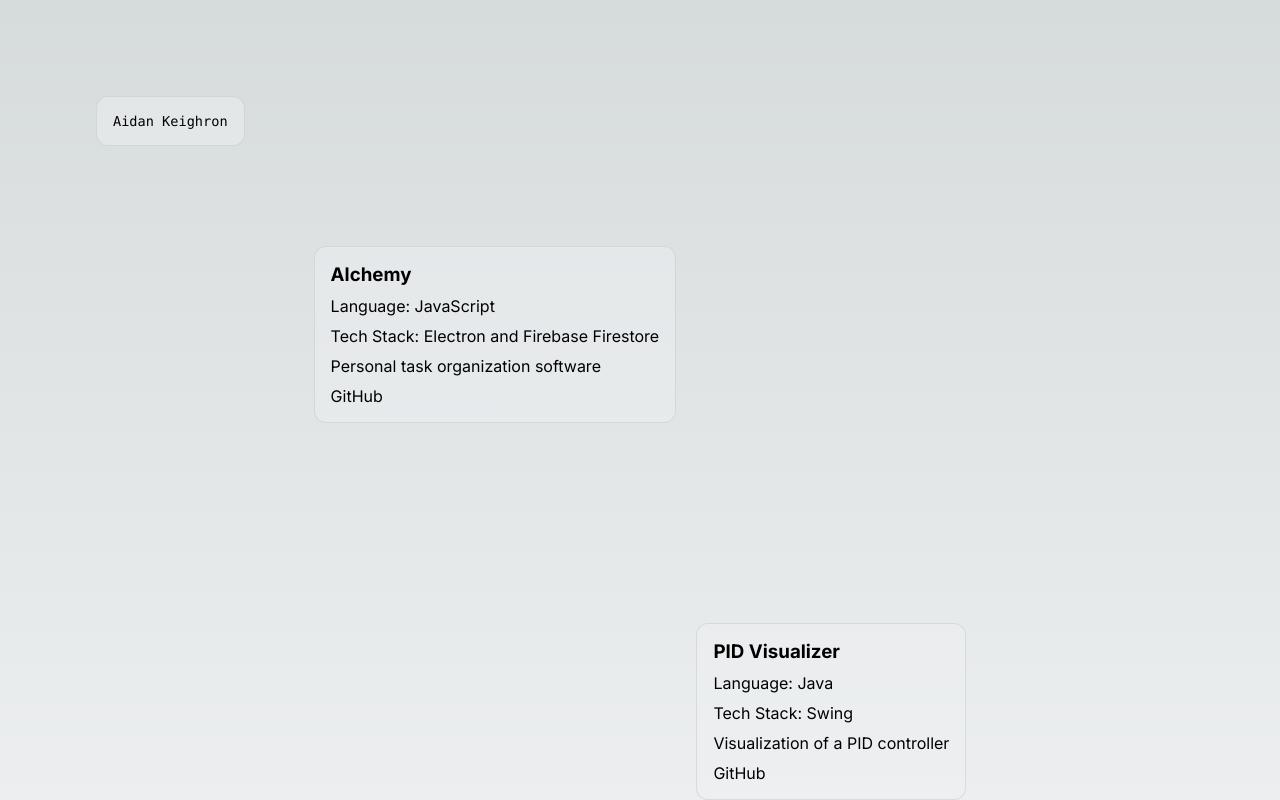
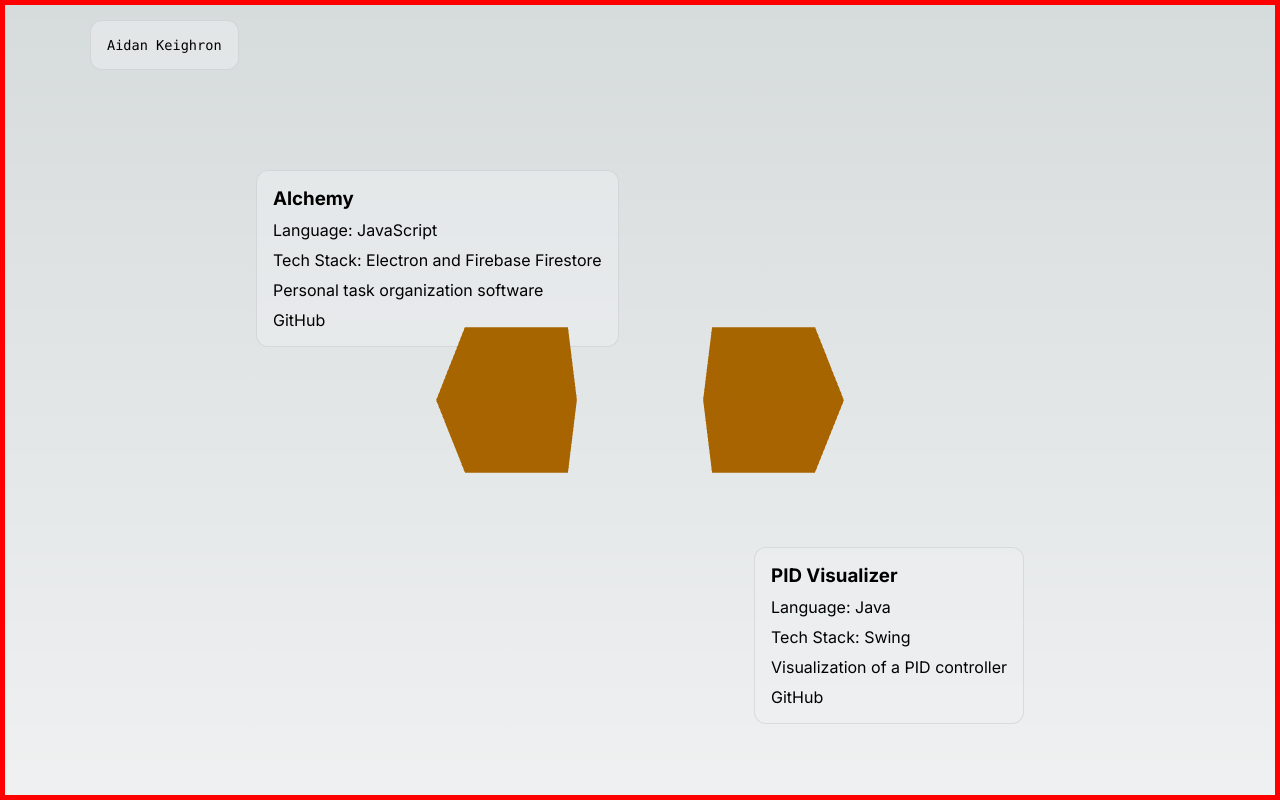
Before and after one commit to aidankeighron/personal-website, a Next.js app: page / in a window 1280 px wide. Shown: the top 800 px of the page. Built offline with nearby package versions, Linux system fonts and the light colour scheme.

Commit message:
canvas working

```diff
--- a/app/layout.tsx
+++ b/app/layout.tsx
@@ -9,11 +9,7 @@ export const metadata: Metadata = {
   description: "Generated by create next app",
 };
 
-export default function RootLayout({
-  children,
-}: Readonly<{
-  children: React.ReactNode;
-}>) {
+export default function RootLayout({children}: Readonly<{children: React.ReactNode}>) {
   return (
     <html lang="en">
       <body className={inter.className}>{children}</body>
--- a/app/page.module.css
+++ b/app/page.module.css
@@ -2,10 +2,22 @@
   display: flex;
   flex-direction: column;
   align-items: center;
-  padding: 6rem;
+  margin: 0px;
 }
 
-.description {
+.scene {
+  position: fixed;
+  width: 100%;
+  height: 100%;
+  border: 5px red solid;
+  z-index: 2;
+}
+
+.canvas{
+  background: #000;
+}
+
+.header {
   display: inherit;
   justify-content: inherit;
   align-items: inherit;
@@ -14,9 +26,10 @@
   width: 100%;
   z-index: 2;
   font-family: var(--font-mono);
+  margin-top: 20px;
 }
 
-.description p {
+.header p {
   position: relative;
   margin: 0;
   padding: 1rem;
--- a/app/page.tsx
+++ b/app/page.tsx
@@ -1,28 +1,58 @@
-import styles from "./page.module.css";
+'use client'
 
+import css from "./page.module.css";
+import * as THREE from 'three';
+import React, { useRef, useState } from 'react';
+import { Canvas, useFrame, ThreeElements } from '@react-three/fiber';
+
+function Box(props: ThreeElements['mesh']) {
+  const ref = useRef<THREE.Mesh>(null!)
+  const [hovered, hover] = useState(false)
+  const [clicked, click] = useState(false)
+  useFrame((state, delta) => (ref.current.rotation.x += delta))
+  return (
+    <mesh
+      {...props}
+      ref={ref}
+      scale={clicked ? 1.5 : 1}
+      onClick={(event) => click(!clicked)}
+      onPointerOver={(event) => hover(true)}
+      onPointerOut={(event) => hover(false)}>
+      <boxGeometry args={[1, 1, 1]} />
+      <meshStandardMaterial color={hovered ? 'hotpink' : 'orange'} />
+    </mesh>
+  )
+}
 export default function Home() {
-  return (
-    <main className={styles.main}>
-      <div className={styles.description}>
+  return(
+    <main className={css.main}>
+      <div className={css.scene}>
+        <Canvas>
+          <ambientLight />
+          <pointLight position={[10, 10, 10]} />
+          <Box position={[-1.2, 0, 0]} />
+          <Box position={[1.2, 0, 0]} />
+        </Canvas>
+      </div>
+      <div className={css.header}>
         <p>Aidan Keighron</p>
       </div>
-
-      <div className={styles.timeline}>
-        <div className={styles.card}>
+      <div className={css.timeline}>
+        <div className={css.card}>
           <h3>Alchemy</h3>
           <p>Language: JavaScript</p>
           <p>Tech Stack: Electron and Firebase Firestore</p>
           <p>Personal task organization software</p>
           <a href="https://github.com/aidankeighron/alchemy">GitHub</a>
         </div>
-        <div className={[styles.cardOther, styles.card].join(" ")}>
+        <div className={[css.cardOther, css.card].join(" ")}>
           <h3>PID Visualizer</h3>
           <p>Language: Java</p>
           <p>Tech Stack: Swing</p>
           <p>Visualization of a PID controller</p>
           <a href="https://github.com/aidankeighron/PID-Visualizer">GitHub</a>
         </div>
-        <div className={styles.card}>
+        <div className={css.card}>
           <h3>Fantasy FRC</h3>
           <p>Languages: JavaScript, HTML, and CSS</p>
           <p>Tech Stack: Express and Socket.io</p>
```
Also changed, not shown: package.json (+7 -3 lines), 1 other file (tests, documents, lock files or other folders).
